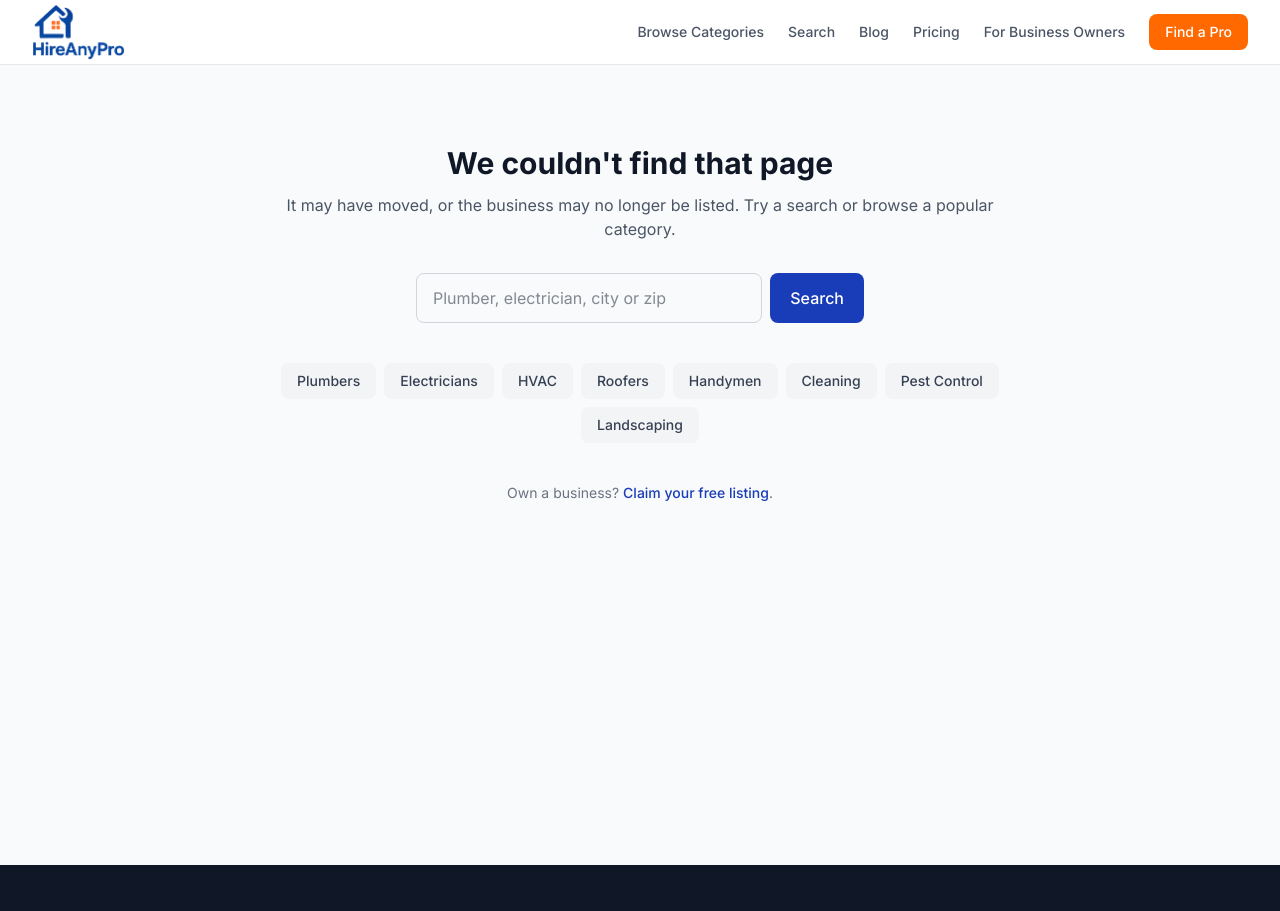
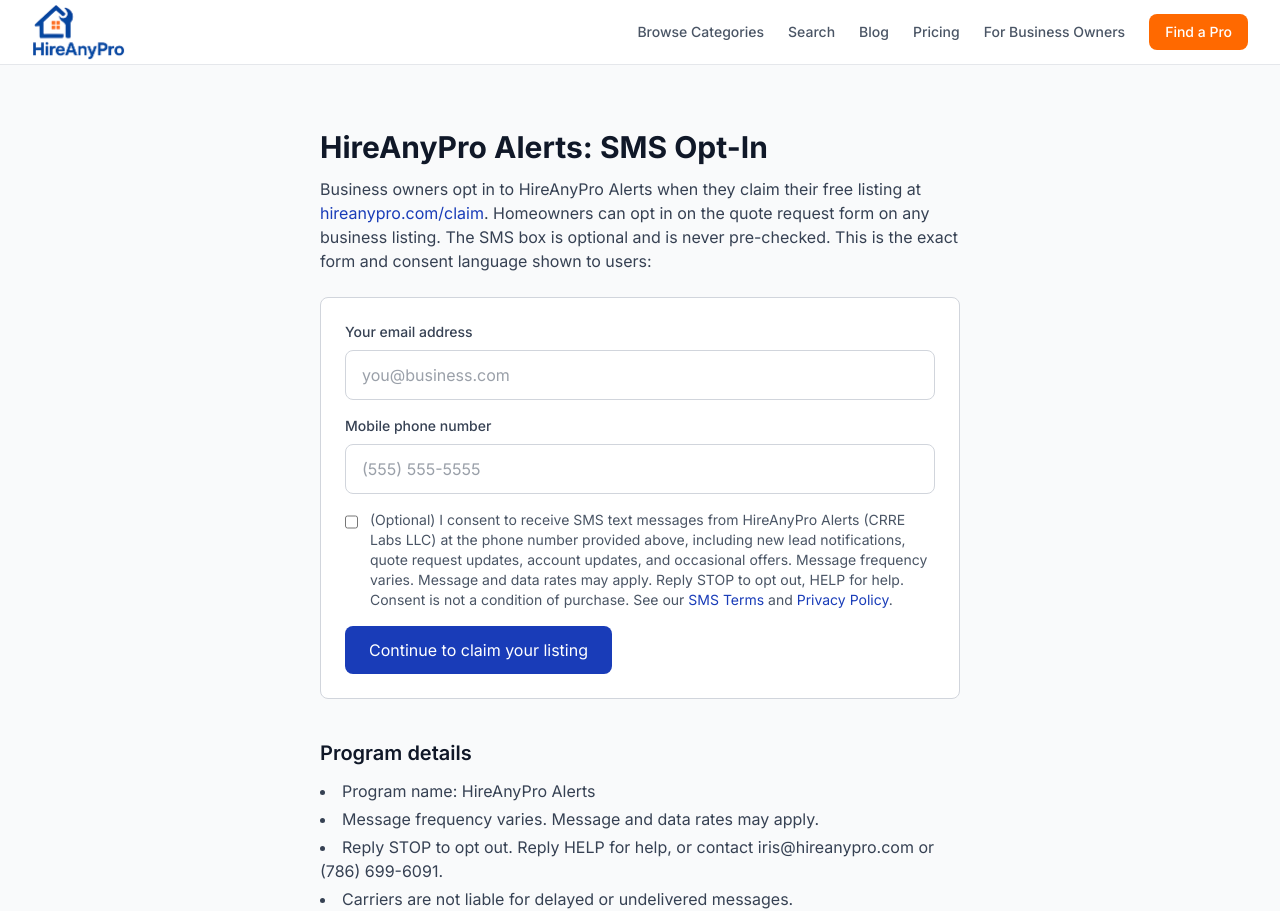
Before and after one commit to crrelabs/hireanypro, a Next.js app: page /sms-opt-in in a window 1280 px wide. Before the commit this address had no page. Shown: the top 911 px of the page. Built offline with nearby package versions, Linux system fonts and the light colour scheme.

Commit message:
A2P fixes: SMS privacy section at top, full SMS Terms, static /sms-opt-in page (Twilio 30908/30882) (#15)
Co-authored-by: HireAnyPro Bot <iris@hireanypro.com>

```diff
--- a/src/app/claim/page.tsx
+++ b/src/app/claim/page.tsx
@@ -229,8 +229,8 @@
               className="mt-1 w-4 h-4 text-blue-800 border-gray-300 rounded focus:ring-blue-800"
             />
             <span className="text-sm text-gray-600">
-              I consent to receive SMS text messages from HireAnyPro at the phone number provided above. Message &amp; data rates may apply. Reply STOP to opt out. See our{' '}
-              <a href="/sms-policy" className="text-blue-800 hover:underline">SMS Policy</a> and{' '}
+              (Optional) I consent to receive SMS text messages from HireAnyPro Alerts (CRRE Labs LLC) at the phone number provided above, including new lead notifications, quote request updates, account updates, and occasional offers. Message frequency varies. Message and data rates may apply. Reply STOP to opt out, HELP for help. Consent is not a condition of purchase. See our{' '}
+              <a href="/terms#sms-terms" className="text-blue-800 hover:underline">SMS Terms</a> and{' '}
               <a href="/privacy" className="text-blue-800 hover:underline">Privacy Policy</a>.
             </span>
           </label>
--- a/src/app/privacy/page.tsx
+++ b/src/app/privacy/page.tsx
@@ -14,6 +14,12 @@
       <p className="text-gray-500 mb-10">Last updated: October 23, 2026</p>
 
       <div className="prose prose-gray max-w-none space-y-8 text-gray-700 leading-relaxed">
+
+        <section id="sms" className="border border-gray-300 rounded-lg p-5 bg-gray-50">
+          <h2 className="text-xl font-semibold text-gray-900 mb-3">SMS / Text Messaging</h2>
+          <p><strong>No mobile information will be shared with third parties or affiliates for marketing or promotional purposes. All the above categories exclude text messaging originator opt-in data and consent; this information will not be shared with any third parties.</strong></p>
+          <p className="mt-2">This applies to every section of this policy, including Sharing of Information below. SMS program details: see Section 4 and our <Link href="/terms#sms-terms" className="text-blue-800 hover:underline">SMS Terms</Link>.</p>
+        </section>
 
         <section>
           <h2 className="text-xl font-semibold text-gray-900 mb-3">1. Introduction</h2>
@@ -55,12 +61,12 @@
 
         <section>
           <h2 className="text-xl font-semibold text-gray-900 mb-3">5. Sharing of Information</h2>
-          <p>We do not sell your personal information. <strong>No mobile information will be shared with third parties or affiliates for marketing or promotional purposes. Text messaging originator opt-in data and consent will not be shared with any third parties.</strong> The categories below exclude SMS opt-in data and consent. We may share other information with:</p>
+          <p>We do not sell your personal information. <strong>No mobile information will be shared with third parties or affiliates for marketing or promotional purposes. All the above categories exclude text messaging originator opt-in data and consent; this information will not be shared with any third parties.</strong> We may share other (non-SMS) information only with:</p>
           <ul className="list-disc list-inside space-y-1 mt-2">
             <li><strong>Service Providers:</strong> Payment processors (Stripe), hosting, analytics, and email delivery services</li>
             <li><strong>Public Listings:</strong> Business name, address, phone, and reviews are displayed publicly as part of the directory</li>
             <li><strong>Legal Requirements:</strong> When required by law, regulation, or legal process</li>
-            <li><strong>Business Transfers:</strong> In connection with a merger, acquisition, or sale of assets</li>
+            <li><strong>Business Transfers:</strong> In connection with a merger, acquisition, or sale of assets (SMS opt-in data and consent are never shared for marketing)</li>
           </ul>
         </section>
 
--- /dev/null
+++ b/src/app/sms-opt-in/page.tsx
@@ -0,0 +1,44 @@
+import type { Metadata } from 'next';
+import Link from 'next/link';
+
+export const metadata: Metadata = {
+  title: 'SMS Opt-In — HireAnyPro Alerts',
+  description: 'How to opt in to HireAnyPro Alerts text messages, with the full consent disclosure.',
+  alternates: { canonical: 'https://hireanypro.com/sms-opt-in' },
+};
+
+export const dynamic = 'force-static';
+
+export default function SmsOptInPage() {
+  return (
+    <div className="max-w-2xl mx-auto px-4 py-16 text-gray-700">
+      <h1 className="text-3xl font-bold text-gray-900 mb-3">HireAnyPro Alerts: SMS Opt-In</h1>
+      <p className="mb-6">Business owners opt in to HireAnyPro Alerts when they claim their free listing at <Link href="/claim" className="text-blue-800 hover:underline">hireanypro.com/claim</Link>. Homeowners can opt in on the quote request form on any business listing. The SMS box is optional and is never pre-checked. This is the exact form and consent language shown to users:</p>
+
+      <form action="/claim" method="get" className="border border-gray-300 rounded-lg p-6 bg-white">
+        <label className="block text-sm font-medium text-gray-700 mb-2" htmlFor="email">Your email address</label>
+        <input id="email" type="email" name="email" className="w-full px-4 py-3 border border-gray-300 rounded-lg mb-4" placeholder="you@business.com" />
+        <label className="block text-sm font-medium text-gray-700 mb-2" htmlFor="phone">Mobile phone number</label>
+        <input id="phone" type="tel" name="phone" className="w-full px-4 py-3 border border-gray-300 rounded-lg mb-4" placeholder="(555) 555-5555" />
+        <label className="flex items-start gap-3 mb-4">
+          <input type="checkbox" name="sms" className="mt-1 w-4 h-4" />
+          <span className="text-sm text-gray-600">
+            (Optional) I consent to receive SMS text messages from HireAnyPro Alerts (CRRE Labs LLC) at the phone number provided above, including new lead notifications, quote request updates, account updates, and occasional offers. Message frequency varies. Message and data rates may apply. Reply STOP to opt out, HELP for help. Consent is not a condition of purchase. See our{' '}
+            <Link href="/terms#sms-terms" className="text-blue-800 hover:underline">SMS Terms</Link> and{' '}
+            <Link href="/privacy" className="text-blue-800 hover:underline">Privacy Policy</Link>.
+          </span>
+        </label>
+        <button type="submit" className="bg-blue-800 text-white px-6 py-3 rounded-lg">Continue to claim your listing</button>
+      </form>
+
+      <h2 className="text-xl font-semibold text-gray-900 mt-10 mb-3">Program details</h2>
+      <ul className="list-disc list-inside space-y-1">
+        <li>Program name: HireAnyPro Alerts</li>
+        <li>Message frequency varies. Message and data rates may apply.</li>
+        <li>Reply STOP to opt out. Reply HELP for help, or contact iris@hireanypro.com or (786) 699-6091.</li>
+        <li>Carriers are not liable for delayed or undelivered messages.</li>
+        <li>No mobile information will be shared with third parties or affiliates for marketing or promotional purposes.</li>
+      </ul>
+    </div>
+  );
+}
--- a/src/app/terms/page.tsx
+++ b/src/app/terms/page.tsx
@@ -11,7 +11,7 @@
   return (
     <div className="max-w-3xl mx-auto px-4 py-16">
       <h1 className="text-3xl font-bold text-gray-900 mb-2">Terms of Service</h1>
-      <p className="text-gray-500 mb-10">Last updated: March 8, 2026</p>
+      <p className="text-gray-500 mb-10">Last updated: October 23, 2026</p>
 
       <div className="prose prose-gray max-w-none space-y-8 text-gray-700 leading-relaxed">
 
@@ -63,15 +63,19 @@
           <p>Users may submit reviews of listed businesses. Reviews must be honest and based on genuine experiences. We reserve the right to remove reviews that are fraudulent, abusive, or violate these terms. Businesses may respond to reviews through their dashboard.</p>
         </section>
 
-        <section>
-          <h2 className="text-xl font-semibold text-gray-900 mb-3">7. SMS and Email Communications</h2>
-          <p><strong>Program name:</strong> HireAnyPro Alerts, operated by CRRE Labs LLC.</p>
-          <p className="mt-2"><strong>Messages you may receive:</strong> new lead and quote-request notifications (for businesses), quote request confirmations (for homeowners), account and claim verification updates, and occasional offers about HireAnyPro plans.</p>
-          <p className="mt-2"><strong>Opt-in:</strong> SMS is optional. You opt in by checking the unchecked SMS consent box on our claim form or quote request form. Consent is not a condition of any purchase.</p>
-          <p className="mt-2"><strong>Frequency:</strong> Message frequency varies. <strong>Msg &amp; data rates may apply.</strong></p>
-          <p className="mt-2"><strong>Opt-out:</strong> Reply <strong>STOP</strong> to any message to stop receiving texts. You will get one confirmation message and no further texts. Reply <strong>START</strong> to resubscribe.</p>
-          <p className="mt-2"><strong>Help:</strong> Reply <strong>HELP</strong> for help, or contact iris@hireanypro.com or (786) 699-6091.</p>
-          <p className="mt-2">Carriers are not liable for delayed or undelivered messages. Email: you may unsubscribe at any time using the link in any email. See our <Link href="/sms-policy" className="text-blue-800 hover:underline">SMS Policy</Link> and <Link href="/privacy" className="text-blue-800 hover:underline">Privacy Policy</Link>.</p>
+        <section id="sms-terms">
+          <h2 className="text-xl font-semibold text-gray-900 mb-3">7. SMS Terms</h2>
+          <ol className="list-decimal list-inside space-y-2">
+            <li><strong>Program name:</strong> HireAnyPro Alerts, operated by CRRE Labs LLC.</li>
+            <li><strong>Program description:</strong> HireAnyPro Alerts sends text messages to business owners who claim a listing on hireanypro.com and to homeowners who request a quote. Messages include new lead and quote-request notifications, quote request confirmations, claim verification and account updates, and occasional offers about HireAnyPro plans. You opt in only by checking the unchecked SMS consent box on our <Link href="/sms-opt-in" className="text-blue-800 hover:underline">opt-in form</Link>. Consent is not a condition of any purchase.</li>
+            <li><strong>Message frequency:</strong> Message frequency varies.</li>
+            <li><strong>Costs:</strong> Message and data rates may apply.</li>
+            <li><strong>Opt out:</strong> You can cancel the SMS service at any time. Reply <strong>STOP</strong> to any message. After you send STOP, we will send one confirmation message and you will no longer receive messages from us. To rejoin, reply START or sign up again.</li>
+            <li><strong>Help:</strong> Reply <strong>HELP</strong> to any message, or contact us at <a href="mailto:iris@hireanypro.com" className="text-blue-800 hover:underline">iris@hireanypro.com</a> or <a href="tel:+17866996091" className="text-blue-800 hover:underline">(786) 699-6091</a>.</li>
+            <li><strong>Carriers:</strong> Carriers are not liable for delayed or undelivered messages.</li>
+            <li><strong>Privacy:</strong> See our <Link href="/privacy" className="text-blue-800 hover:underline">Privacy Policy</Link> (https://hireanypro.com/privacy). No mobile information will be shared with third parties or affiliates for marketing or promotional purposes.</li>
+          </ol>
+          <p className="mt-4"><strong>Email:</strong> you may unsubscribe from emails at any time using the link in any email.</p>
         </section>
 
         <section>
```
